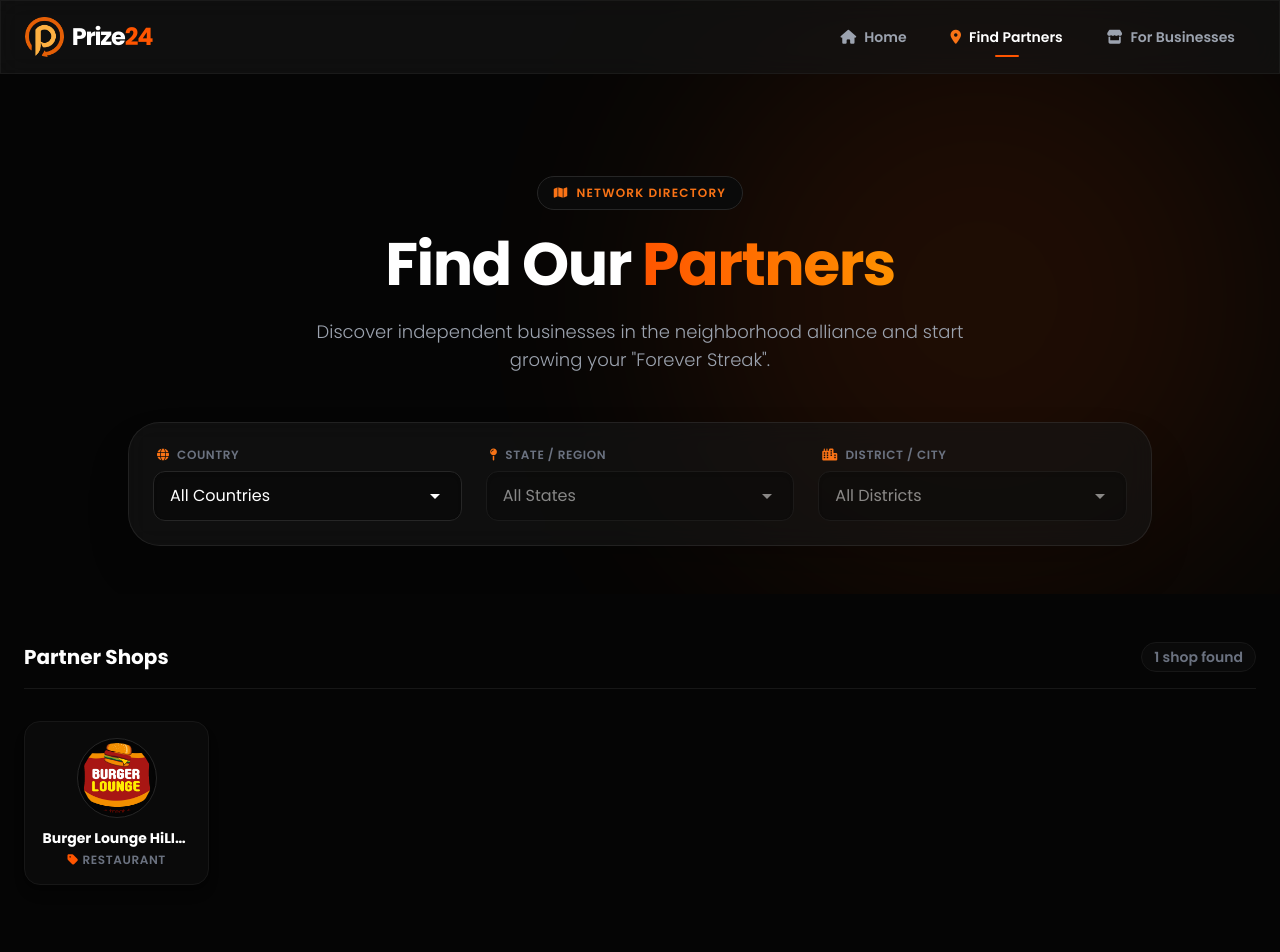
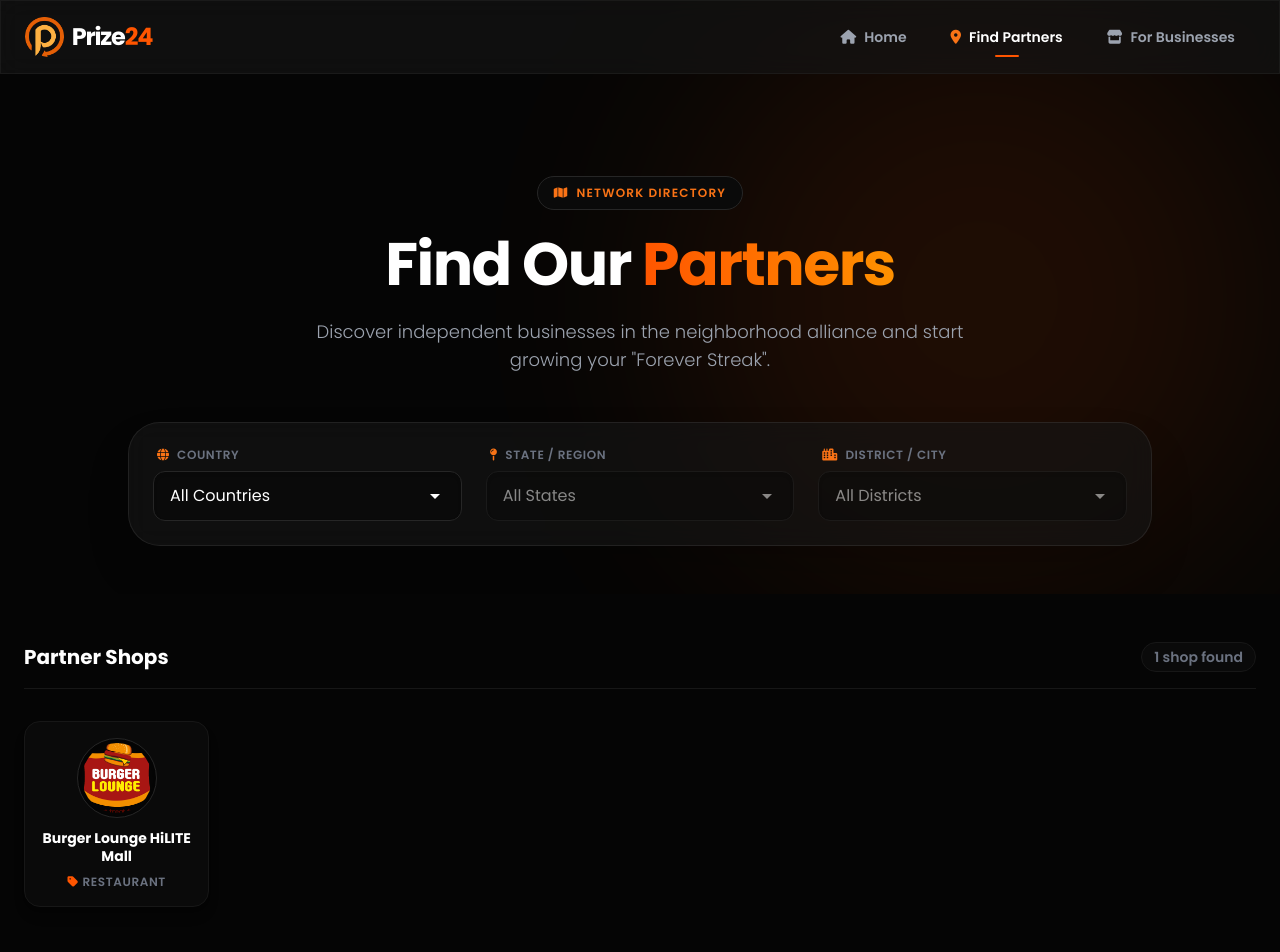
Before and after one commit to jijonj/prize24, a plain HTML site: page partners.html in a window 1280 px wide. Shown: the top 952 px of the page. Drawn offline with Linux system fonts and the light colour scheme.

Commit message:
Update partners.html

```diff
--- a/partners.html
+++ b/partners.html
@@ -464,7 +464,7 @@
                         <div class="w-16 h-16 md:w-20 md:h-20 bg-obsidian-950 rounded-full border border-obsidian-700 p-1 mb-3 group-hover:border-blaze-500 transition-colors shadow-inner relative z-10">
                             <img src="${p.logo}" alt="${p.name} Logo" class="w-full h-full rounded-full object-cover">
                         </div>
-                        <h3 class="font-bold text-white text-sm leading-tight mb-1 relative z-10 line-clamp-1">${p.name}</h3>
+                        <h3 class="font-bold text-white text-sm leading-tight mb-1 relative z-10 line-clamp-2 h-10">${p.name}</h3>
                         <p class="text-[10px] md:text-xs text-gray-500 font-semibold uppercase tracking-wider relative z-10 flex items-center gap-1">
                             <i class="fa-solid fa-tag text-blaze-600"></i> ${p.category}
                         </p>
```
